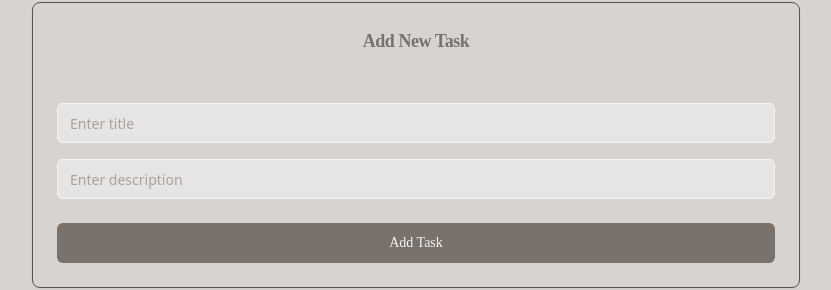
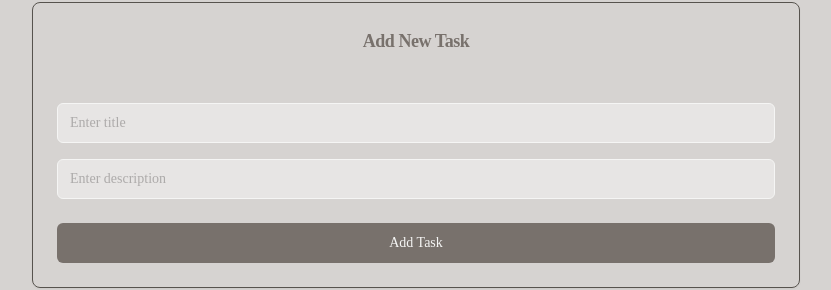
Before and after one commit to anoopraju31/task-tracker, a React (Vite) app: page / in a window 1280 px wide. Shown: the part 158-448 px from the top of the page, without its empty margins (224-1055 px from the left). Built offline with nearby package versions, Linux system fonts and the light colour scheme; a web font is replaced by a local one.

Commit message:
Input Field Component - style change

```diff
--- a/src/components/InputField.tsx
+++ b/src/components/InputField.tsx
@@ -19,7 +19,7 @@ const InputField = (props: Props) => {
 			<input
 				id={id}
 				value={value}
-				className='flex h-10 rounded-md border border-stone-100 bg-stone-200 px-3 py-2 text-sm ring-offset-stone-400 file:border-0 placeholder:text-stone-400 focus-visible:outline-none focus-visible:ring-2 focus-visible:ring-stone-100 focus-visible:ring-offset-2 disabled:cursor-not-allowed disabled:opacity-50 flex-grow w-full'
+				className='flex h-10 font-todo rounded-md border border-stone-100 bg-stone-200 px-3 py-2 text-sm ring-offset-stone-400 file:border-0 placeholder:text-stone-800/30 focus-visible:outline-none focus-visible:ring-2 focus-visible:ring-stone-100 focus-visible:ring-offset-2 disabled:cursor-not-allowed disabled:opacity-50 flex-grow w-full'
 				placeholder={placeholder}
 				type={type}
 				onChange={handleChange}
```
